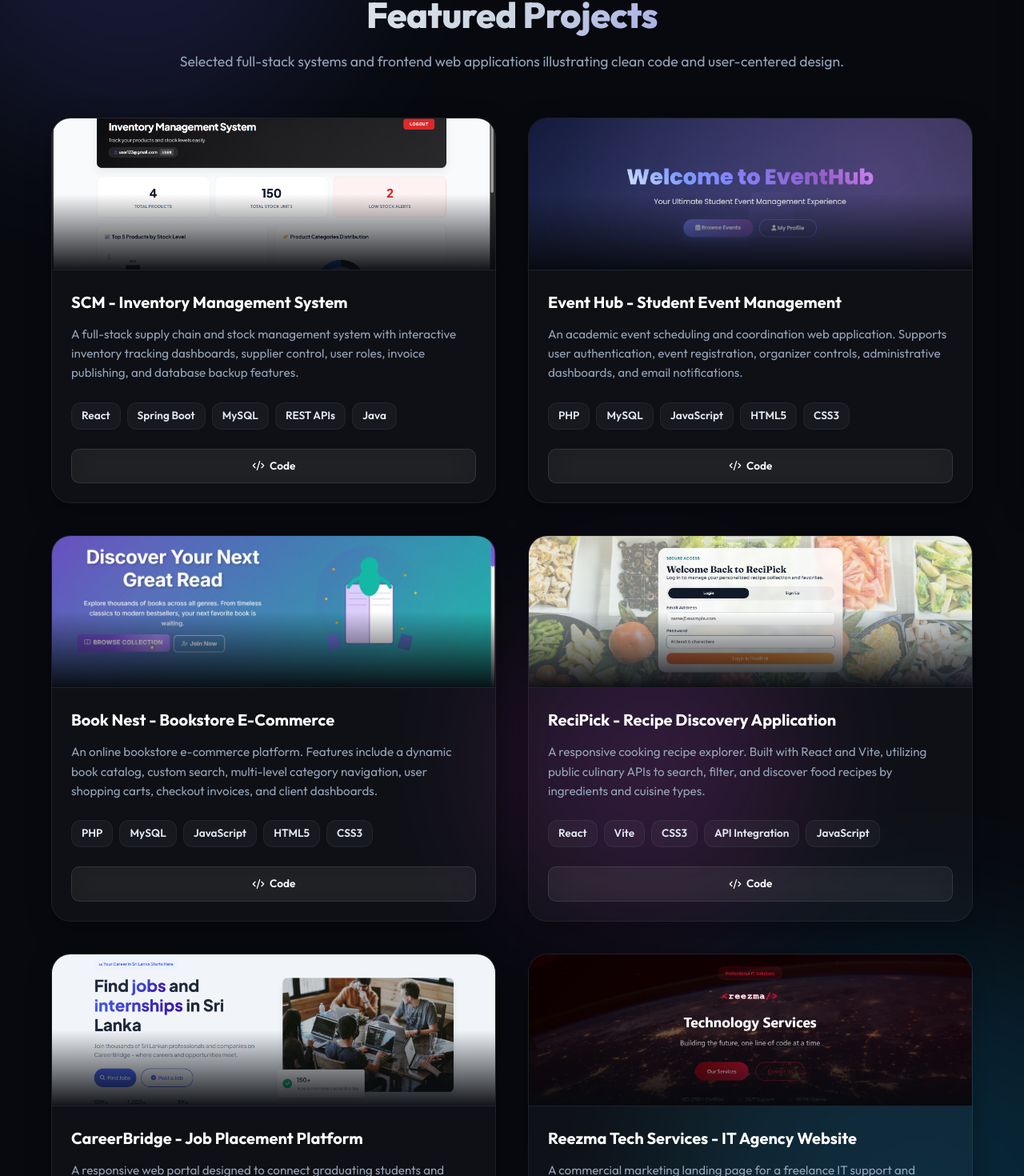
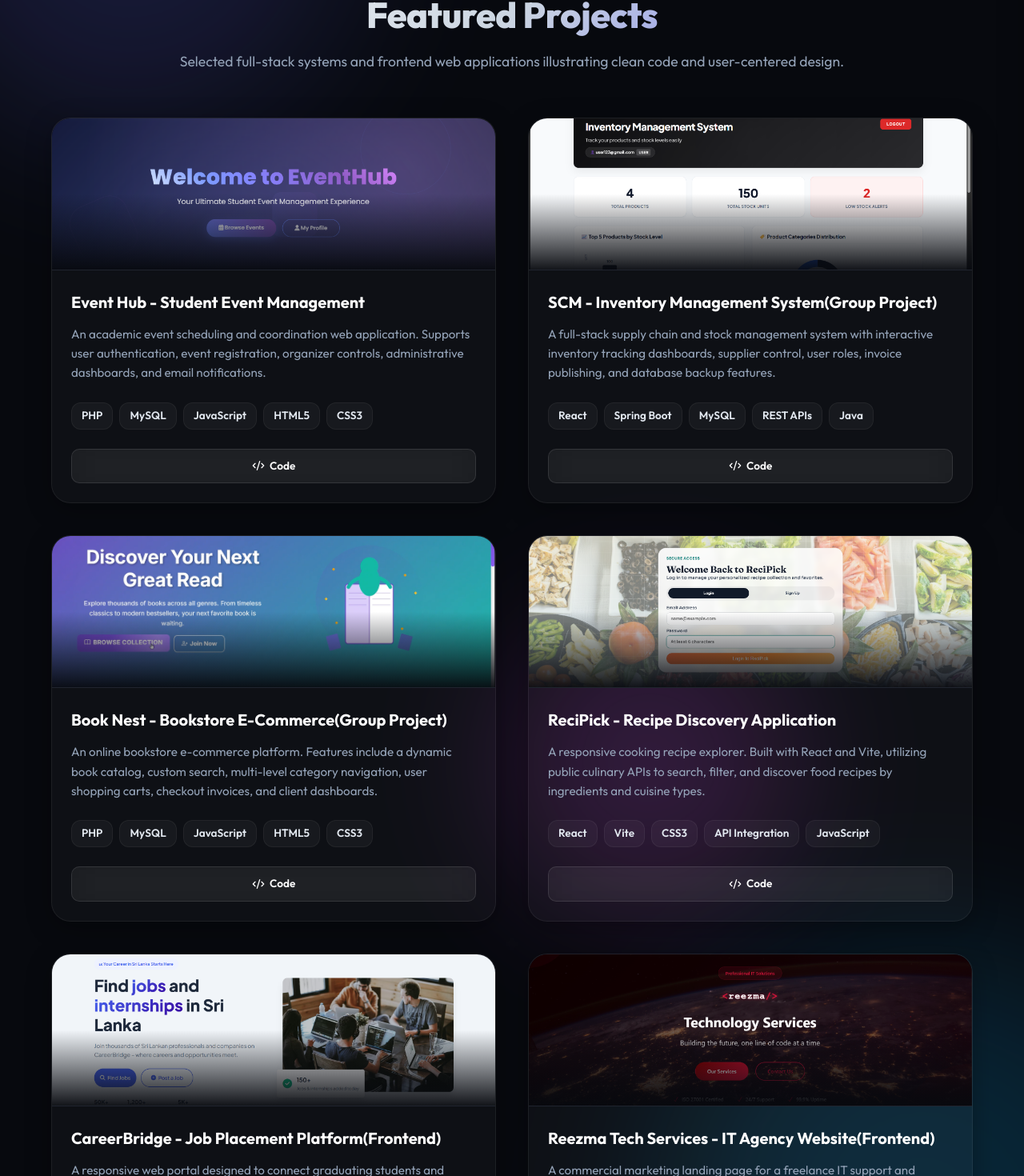
Before and after one commit to reezmahanan/Reezma-Hanan-Portfolio, a React (Vite) app: page /projects in a window 1280 px wide. Shown: the part 167-1637 px from the top of the page at 80% size. Built offline with nearby package versions, Linux system fonts and the light colour scheme; the HTML template or start-up script is replaced by a standard one.

Commit message:
Update About.jsx,Certificates.jsx,Projects.jsx,Skills.jsx

```diff
--- a/src/components/About.jsx
+++ b/src/components/About.jsx
@@ -190,7 +190,7 @@ function About() {
                   textAlign: 'center'
                 }}
               >
-                📸 Contribution Evidence
+                 Contribution Evidence
               </div>
               <div style={{ display: 'grid', gridTemplateColumns: 'repeat(auto-fit, minmax(130px, 1fr))', gap: '1rem' }}>
                 {proofImages.map((proof, idx) => (
@@ -278,7 +278,7 @@ function About() {
         {/* Quick Highlights */}
         <div style={{ display: 'flex', flexDirection: 'column', gap: '1.5rem' }}>
           <h3 style={{ textAlign: 'center', color: '#fff', fontSize: '1.8rem', fontWeight: 700 }}>
-            🌟 Quick Highlights
+             Quick Highlights
           </h3>
           <div className="grid-3">
             {highlights.map((h, i) => (
--- a/src/components/Certificates.jsx
+++ b/src/components/Certificates.jsx
@@ -24,7 +24,7 @@ function Certificates() {
       verifyUrl: 'https://open.uom.lk/lms/mod/customcert/view.php?id=697&downloadown=1'
     },
     {
-      name: 'Python for Beginners',
+      name: 'Introduction to Python',
       issuer: 'SoloLearn',
       category: 'programming',
       icon: <Code size={24} />,
--- a/src/components/Projects.jsx
+++ b/src/components/Projects.jsx
@@ -2,24 +2,25 @@ import ProjectCard from './ProjectCard';
 
 function Projects() {
   const projects = [
+      {
+          title: 'Event Hub - Student Event Management',
+          description: 'An academic event scheduling and coordination web application. Supports user authentication, event registration, organizer controls, administrative dashboards, and email notifications.',
+          tech: ['PHP', 'MySQL', 'JavaScript', 'HTML5', 'CSS3'],
+          github: 'https://github.com/reezmahanan/Student-Event-Management-Web-Application',
+          live: '#',
+          image: '/Event Hub.png'
+      },
     {
-      title: 'SCM - Inventory Management System',
+      title: 'SCM - Inventory Management System(Group Project)',
       description: 'A full-stack supply chain and stock management system with interactive inventory tracking dashboards, supplier control, user roles, invoice publishing, and database backup features.',
       tech: ['React', 'Spring Boot', 'MySQL', 'REST APIs', 'Java'],
       github: 'https://github.com/reezmahanan/SCM-IMS',
       live: '#',
       image: '/Inventory Management System.png'
     },
+
     {
-      title: 'Event Hub - Student Event Management',
-      description: 'An academic event scheduling and coordination web application. Supports user authentication, event registration, organizer controls, administrative dashboards, and email notifications.',
-      tech: ['PHP', 'MySQL', 'JavaScript', 'HTML5', 'CSS3'],
-      github: 'https://github.com/reezmahanan/Student-Event-Management-Web-Application',
-      live: '#',
-      image: '/Event Hub.png'
-    },
-    {
-      title: 'Book Nest - Bookstore E-Commerce',
+      title: 'Book Nest - Bookstore E-Commerce(Group Project)',
       description: 'An online bookstore e-commerce platform. Features include a dynamic book catalog, custom search, multi-level category navigation, user shopping carts, checkout invoices, and client dashboards.',
       tech: ['PHP', 'MySQL', 'JavaScript', 'HTML5', 'CSS3'],
       github: 'https://github.com/reezmahanan/BookNest',
@@ -35,7 +36,7 @@ function Projects() {
       image: '/ReciPick.png'
     },
     {
-      title: 'CareerBridge - Job Placement Platform',
+      title: 'CareerBridge - Job Placement Platform(Frontend)',
       description: 'A responsive web portal designed to connect graduating students and interns with recruiters, featuring categorical search filters, placement application records, and job details panels.',
       tech: ['HTML5', 'CSS3', 'JavaScript'],
       github: 'https://github.com/reezmahanan/CareerBridge',
@@ -43,7 +44,7 @@ function Projects() {
       image: '/Career Bridge.png'
     },
     {
-      title: 'Reezma Tech Services - IT Agency Website',
+      title: 'Reezma Tech Services - IT Agency Website(Frontend)',
       description: 'A commercial marketing landing page for a freelance IT support and software agency. Showcases technical services offerings, dynamic pricing tiers, and client quotation requests.',
       tech: ['HTML5', 'CSS3', 'JavaScript'],
       github: 'https://github.com/reezmahanan/Reezma-Tech-Services',
--- a/src/components/Skills.jsx
+++ b/src/components/Skills.jsx
@@ -239,7 +239,7 @@ function Skills() {
               gap: '0.5rem'
             }}
           >
-            📚 Learning Platforms & Academic Environments
+             Learning Platforms & Academic Environments
           </h3>
 
           <div
```
